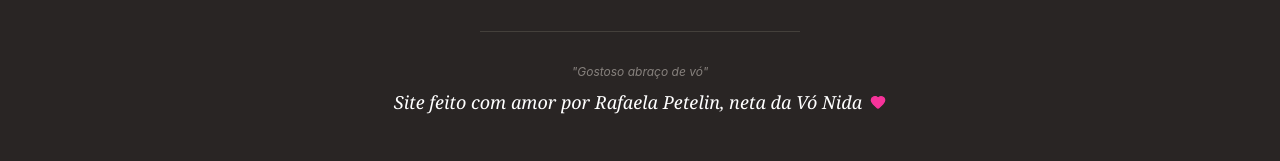
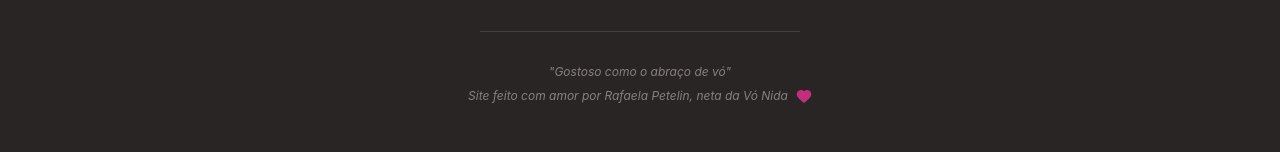
Before and after one commit to rafaelasilverio/vo-nida-confeitaria, a React (Vite) app: page / in a window 1280 px wide. Shown: the part 4678-4839 px from the top of the page. Built offline with nearby package versions, Linux system fonts and the light colour scheme.

Commit message:
style: ajustar layout e textos do rodapé

```diff
--- a/src/App.jsx
+++ b/src/App.jsx
@@ -493,9 +493,9 @@ const App = () => {
 
           <div className="space-y-2">
             <p className="text-stone-400 text-xs italic opacity-75">
-              "Gostoso abraço de vó"
+              "Gostoso como o abraço de vó"
             </p>
-            <p className="text-white font-serif italic text-lg flex items-center justify-center gap-2">
+            <p className="text-stone-400 text-xs italic opacity-75 flex items-center justify-center gap-2">
               Site feito com amor por Rafaela Petelin, neta da Vó Nida{" "}
               <Heart size={16} className="fill-pink-500 text-pink-500" />
             </p>
```
